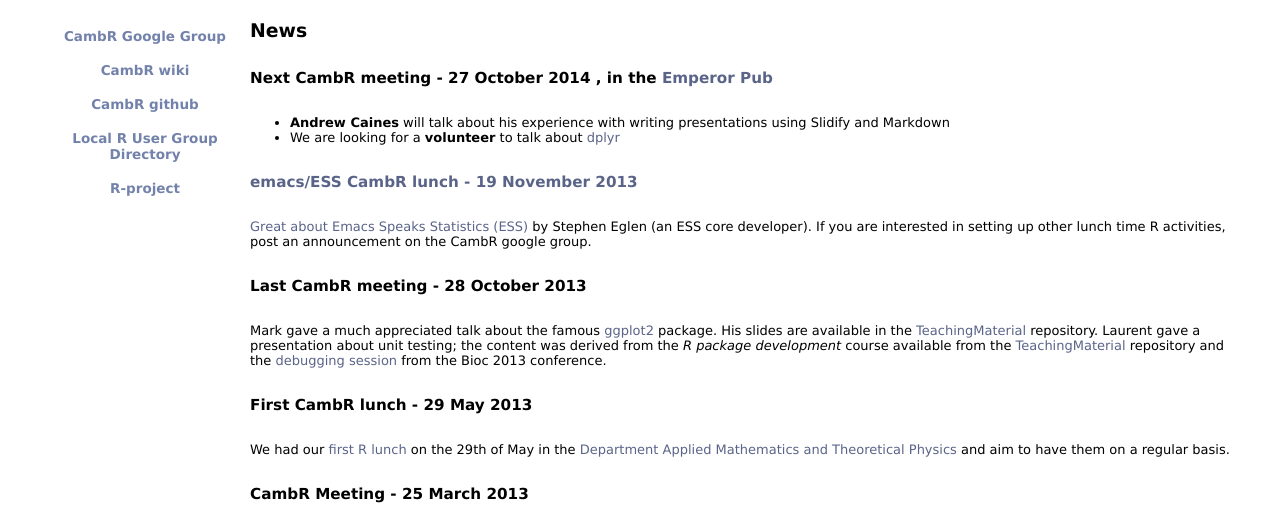
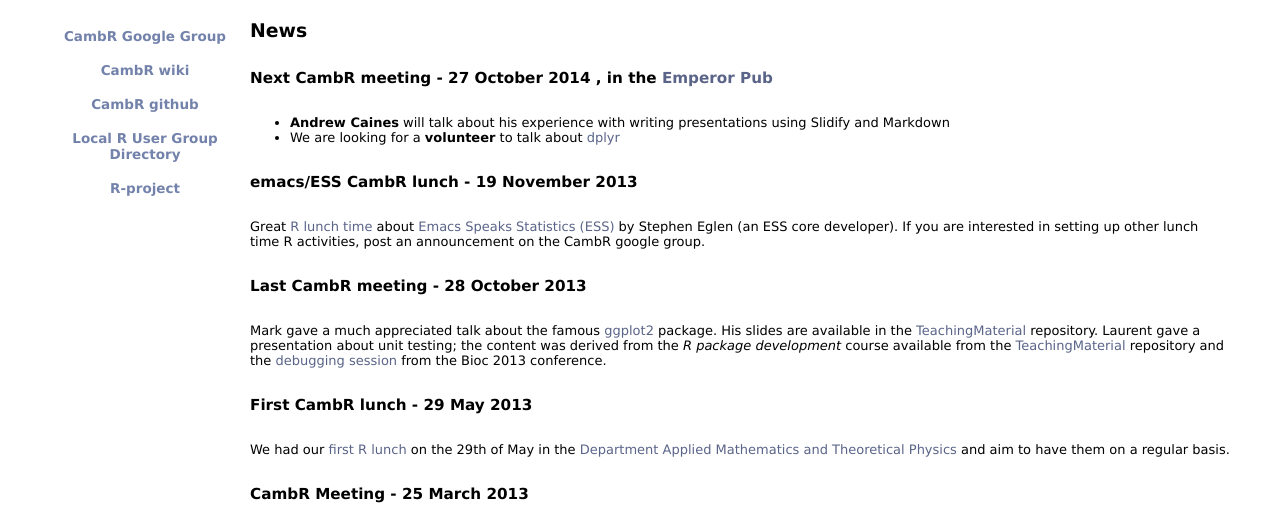
Before and after one commit to Cambridge-R-User-Group/CambRweb, a plain HTML site: page index.html in a window 1280 px wide. Shown: the part 244-772 px from the top of the page. Drawn offline with Linux system fonts and the light colour scheme.

Commit message:
Update index.html
Fix typo in dplyr link

```diff
--- a/index.html
+++ b/index.html
@@ -40,11 +40,11 @@
   <p>
   <ul>
   <li><b>Andrew Caines</b> will talk about his experience with writing presentations using Slidify and Markdown</li>
-  <li>We are looking for a <b>volunteer</b> to talk about <a href = "http://cran.rstudio.com/web/packages/dplyr/vignettes/introduction.html">dplyr</li>
+  <li>We are looking for a <b>volunteer</b> to talk about <a href ="http://cran.rstudio.com/web/packages/dplyr/vignettes/introduction.html">dplyr</a></li>
   </ul>
 </p>
       <h3>emacs/ESS CambR lunch - 19 November 2013</h3>
-      <p>Great <a href="https://groups.google.com/forum/#!topic/cambridge-r-user-group/wbZtpdEQV1Y"R lunch time</a> about <a href="http://ess.r-project.org/">Emacs Speaks Statistics (ESS)</a> by Stephen Eglen (an ESS core developer). If you are interested in setting up other lunch time R activities, post an announcement on the CambR google group.</p>
+      <p>Great <a href="https://groups.google.com/forum/#!topic/cambridge-r-user-group/wbZtpdEQV1Y">R lunch time</a> about <a href="http://ess.r-project.org/">Emacs Speaks Statistics (ESS)</a> by Stephen Eglen (an ESS core developer). If you are interested in setting up other lunch time R activities, post an announcement on the CambR google group.</p>
 
       <h3>Last CambR meeting - 28 October 2013</h3>
       <p>Mark gave a much appreciated talk about the famous <a href="http://ggplot2.org/">ggplot2</a> package. His slides are available in the <a href=" https://github.com/lgatto/visualisation/blob/master/ggplot2_cambr28oct2013.pdf?raw=true ">TeachingMaterial</a> repository. Laurent gave a presentation about unit testing; the content was derived from the <i>R package development</i> course available from the <a href="https://github.com/lgatto/teachingmaterial">TeachingMaterial</a> repository and the <a href="http://master.bioconductor.org/help/course-materials/2013/BioC2013/developer-day-debug_full/">debugging session</a> from the Bioc 2013 conference.
```
